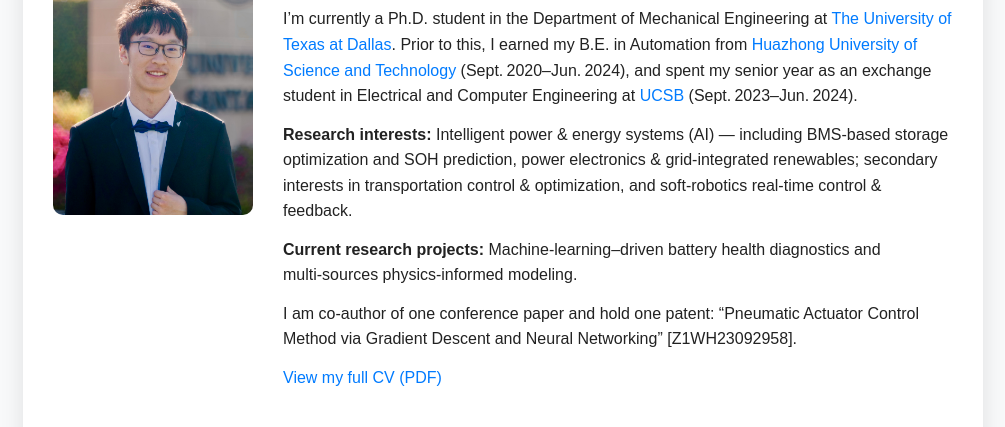
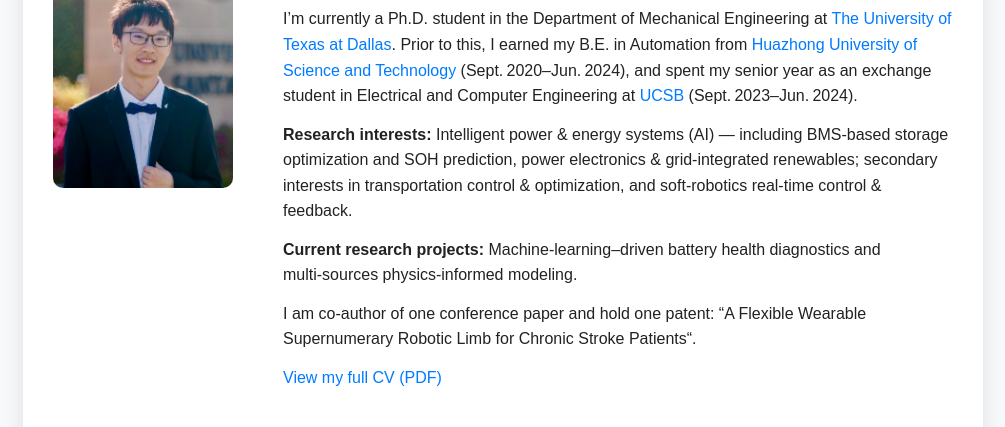
Before and after one commit to Xingyue-Y/xingyue-y.github.io, a plain HTML site: page index.html in a window 1280 px wide. Shown: the part 142-569 px from the top of the page, without its empty margins (137-1142 px from the left). Drawn offline with Linux system fonts and the light colour scheme.

Commit message:
Update index.html
picture test

```diff
--- a/index.html
+++ b/index.html
@@ -87,8 +87,9 @@
 
     <!-- PROFILE PICTURE -->
     <div class="profile-pic">
-      <img src="profile.jpeg" alt="Xingyue Yang">
+      <img src="profile.jpeg" alt="Xingyue Yang" style="width:180px; height:auto; border-radius:10px;" />
     </div>
+
 
     <!-- INTRO TEXT -->
     <div class="intro">
@@ -120,7 +121,7 @@
       <!-- 论文 & 专利 -->
       <p>
         I am co‑author of one conference paper and hold one patent:
-        “Pneumatic Actuator Control Method via Gradient Descent and Neural Networking” [Z1WH23092958].
+        “A Flexible Wearable Supernumerary Robotic Limb for Chronic Stroke Patients“.
       </p>
 
       <!-- 链接到简历 -->
```
